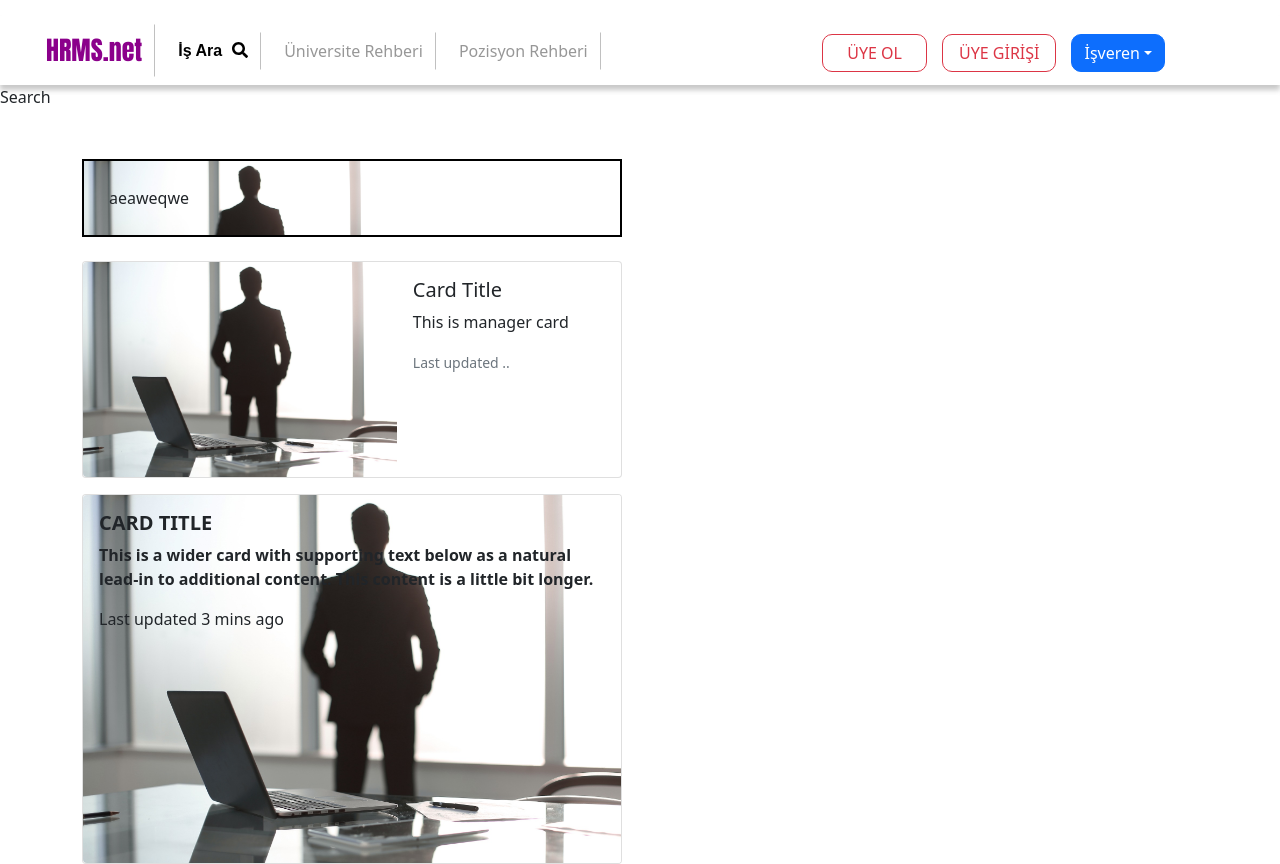
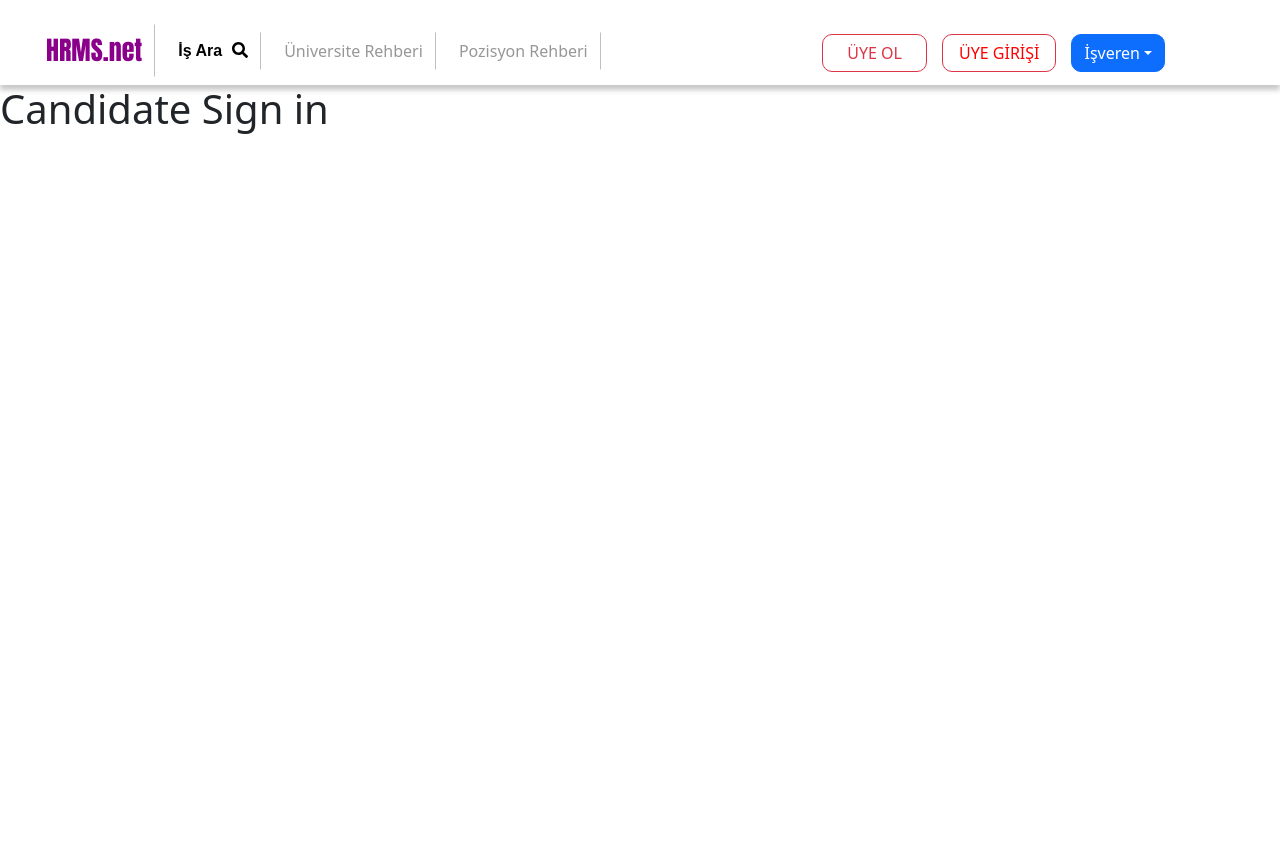
Before and after one commit to yusuffurkanyalcin/HRMS-Frontend, a React (Create React App) app: page /signin in a window 1280 px wide. After the commit the page ends 800 px from the top, so only its background shows below. Built offline with nearby package versions, Linux system fonts and the light colour scheme.

Commit message:
react-router-starting

```diff
--- a/package.json
+++ b/package.json
@@ -15,6 +15,7 @@
     "react": "^17.0.2",
     "react-bootstrap": "^2.1.0",
     "react-dom": "^17.0.2",
+    "react-router-dom": "^6.2.1",
     "react-scripts": "5.0.0",
     "web-vitals": "^2.1.3"
   },
--- a/src/App.js
+++ b/src/App.js
@@ -1,10 +1,15 @@
+import { Routes,Route } from 'react-router-dom';
 import Dash from './components/Dash';
 import Navbar from './components/Navbar';
+import SigninCandidate from './components/SigninCandidate';
 function App() {
   return (
     <div>
     <Navbar/>
-    <Dash/>
+    <Routes>
+      <Route path="/" element={<Dash/>} />
+      <Route path="signin" element={<SigninCandidate/>} />
+    </Routes>
     </div>
   );
 }
--- a/src/components/Categories.js
+++ b/src/components/Categories.js
@@ -8,10 +8,7 @@ export default function Categories() {
 
   return (
     <div className="container">
-      <div style={{maxWidth:"540px"}} className={styles.firtCard}>
-        <div>aeaweqwe</div>
-      </div>
-      <br/>
+
       <div className="card mb-3 " style={{maxWidth:"540px"}}>
         <div className="row g-0">
           <div className="col-md-7">
--- a/src/components/Navbar.js
+++ b/src/components/Navbar.js
@@ -10,6 +10,7 @@ import {
 import { FontAwesomeIcon } from "@fortawesome/react-fontawesome";
 import { faSearch } from "@fortawesome/free-solid-svg-icons";
 import styles from "../styles/navbar.module.css";
+import { Link } from "react-router-dom";
 export default function Navbar() {
   return (
     <Container fluid className={styles.container}>
@@ -30,7 +31,7 @@ export default function Navbar() {
             Pozisyon Rehberi
           </Button>
         </Nav.Item>
-        <Nav.Item className={styles.leftNavItem}>
+        <Nav.Item className={styles.rightNavItem}>
           <Button
             className="px-4 navButton "
             variant="outline-danger"
@@ -40,12 +41,13 @@ export default function Navbar() {
             ÜYE OL
           </Button>
         </Nav.Item>
-        <Nav.Item className={styles.leftNavItem}>
+        <Nav.Item className={styles.rightNavItem}>
           <Button className=" px-3 " variant="outline-danger" size="md">
-            ÜYE GİRİŞİ
+            <Link to="/signin">ÜYE GİRİŞİ</Link>
+
           </Button>
         </Nav.Item>
-        <Nav.Item className={styles.leftNavItem}>
+        <Nav.Item className={styles.rightNavItem}>
           <DropdownButton title="İşveren" align="end" size="md">
             <Dropdown.Item href="#/action1">Giriş Yap</Dropdown.Item>
             <Dropdown.Divider />
--- /dev/null
+++ b/src/components/SigninCandidate.js
@@ -0,0 +1,7 @@
+import React from 'react';
+
+export default function SigninCandidate() {
+  return <div>
+      <h1>Candidate Sign in</h1>
+  </div>;
+}
--- a/src/index.js
+++ b/src/index.js
@@ -4,11 +4,12 @@ import App from './App';
 import reportWebVitals from './reportWebVitals';
 import "bootstrap/dist/css/bootstrap.min.css";
 import '@fortawesome/fontawesome-svg-core/styles.css'
+import { BrowserRouter } from 'react-router-dom';
 
 ReactDOM.render(
-  <React.StrictMode>
+  <BrowserRouter>
     <App />
-  </React.StrictMode>,
+  </BrowserRouter>,
   document.getElementById('root')
 );
 
--- a/src/styles/category.module.css
+++ b/src/styles/category.module.css
@@ -6,11 +6,3 @@
     border-color: black !important;
 
 }
-
-.firtCard{
-    background-image: url("../images/manager.jpg") ;
-    border: 2px solid black;
-  padding: 25px;
-  background-repeat: no-repeat;
-  background-size: 310px 216px ;
-}
--- a/src/styles/navbar.module.css
+++ b/src/styles/navbar.module.css
@@ -14,12 +14,18 @@
   -webkit-box-shadow: 0 5px 5px rgba(182, 182, 182, 0.75) !important;
   box-shadow: 0 5px 5px rgba(182, 182, 182, 0.75) !important;
 }
-.leftNavItem button{
+.rightNavItem button{
     margin-right: 15px !important;
     margin-top: 5px !important;
     border-radius: 10px !important;
 
 }
+
+.rightNavItem button :link{
+  text-decoration: none !important;
+  color: red !important;
+}
+
 
 .hrmsLogo{
   border-right: 1px solid silver !important;
```
Also changed, not shown: 1 other file (tests, documents, lock files or other folders).
